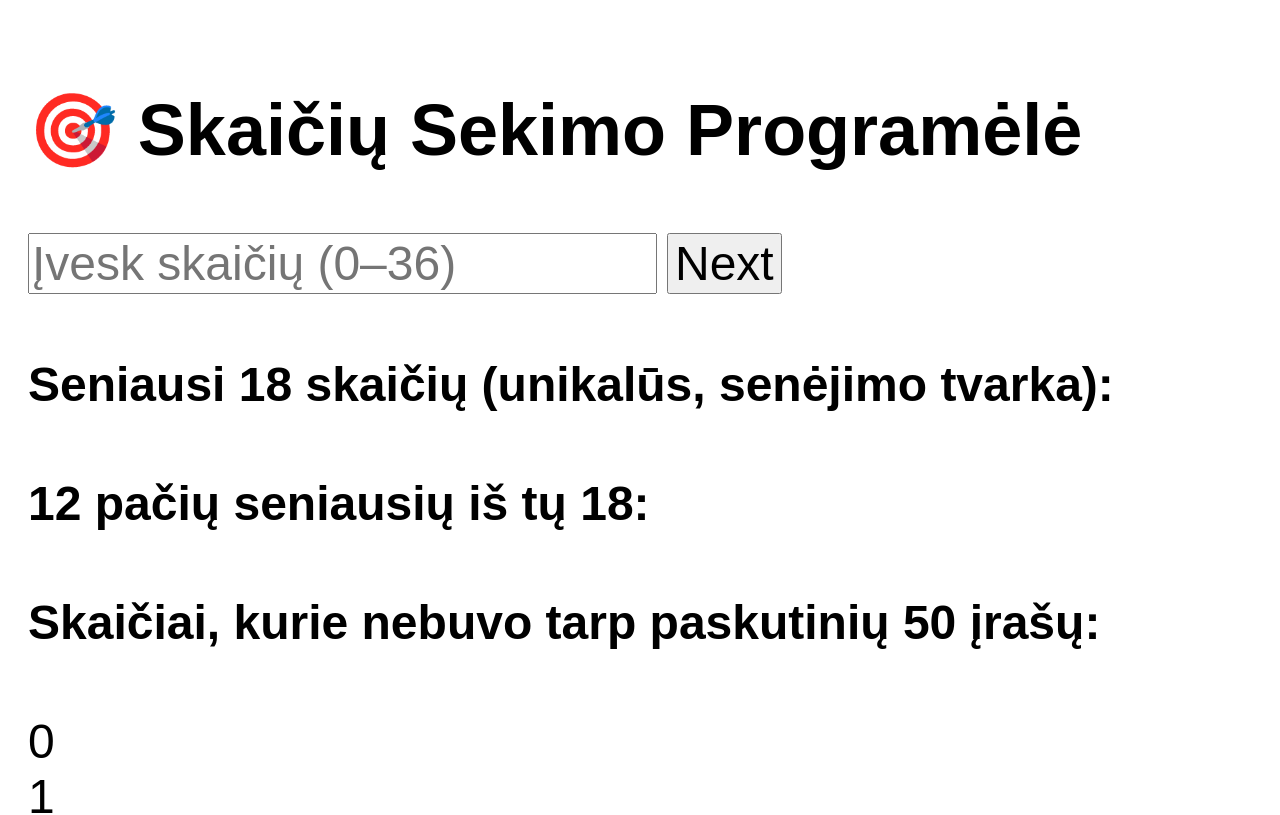
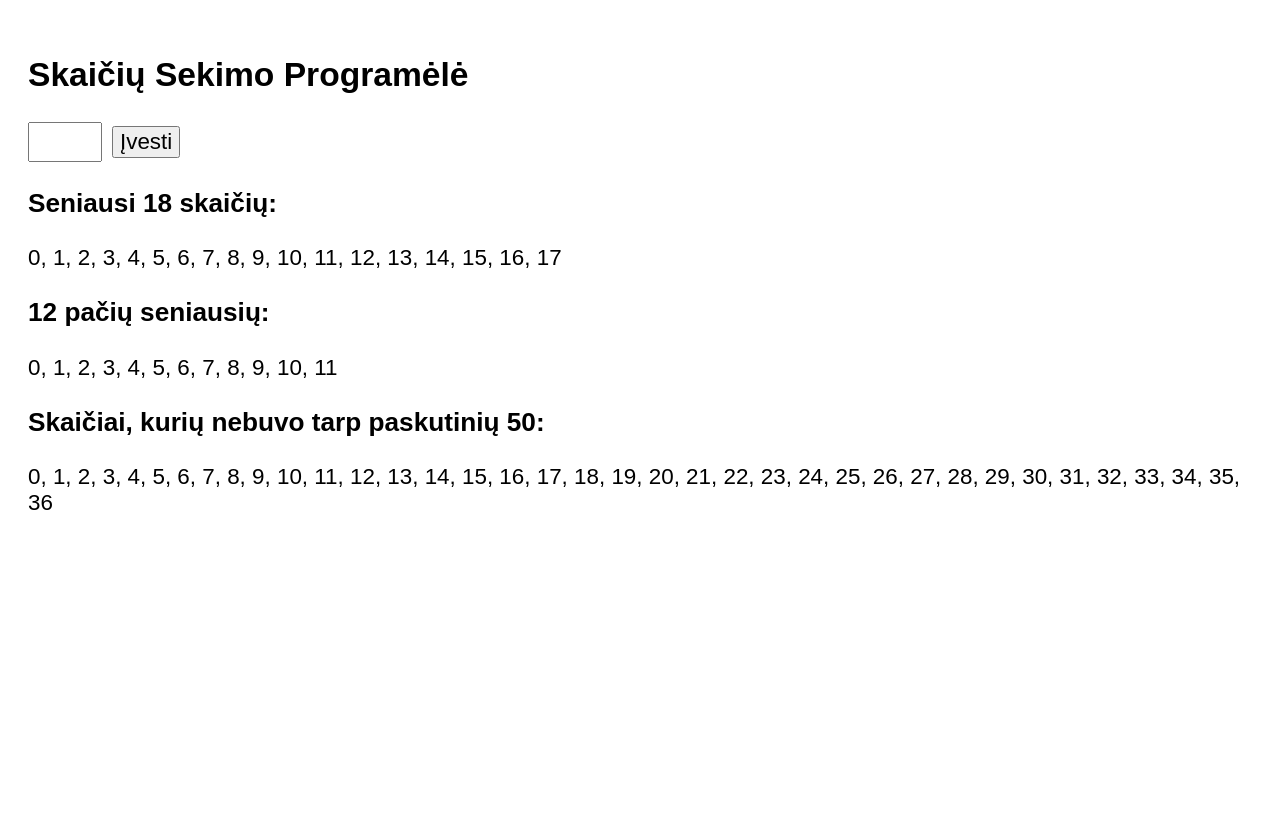
Before and after one commit to PetrasUSA/skaiciai-18, a React (Create React App) app: page / in a window 1280 px wide. Shown: the top 815 px of the page. Built offline with nearby package versions, Linux system fonts and the light colour scheme.

Commit message:
Update App.js

```diff
--- a/src/App.js
+++ b/src/App.js
@@ -5,18 +5,17 @@ const ALL_NUMBERS = Array.from({ length: 37 }, (_, i) => i);
 function App() {
   const [input, setInput] = useState("");
   const [sequence, setSequence] = useState([]);
-  const [uniqueAgingList, setUniqueAgingList] = useState([]);
+  const [lastSeen, setLastSeen] = useState({});
 
   const handleAddNumber = () => {
     const num = parseInt(input);
     if (isNaN(num) || num < 0 || num > 36) return;
 
-    setSequence((prev) => [...prev, num]);
-
-    setUniqueAgingList((prev) => {
-      const filtered = prev.filter((n) => n !== num);
-      const updated = [...filtered, num];
-      return updated.length > 18 ? updated.slice(updated.length - 18) : updated;
+    setSequence((prevSeq) => {
+      const newSeq = [...prevSeq, num];
+      const updatedLastSeen = { ...lastSeen, [num]: newSeq.length - 1 };
+      setLastSeen(updatedLastSeen);
+      return newSeq;
     });
 
     setInput("");
@@ -28,44 +27,54 @@ function App() {
     }
   };
 
-  const oldest12 = uniqueAgingList.slice(0, 12);
+  // Seniausi 18 skaičių
+  const getOldest18 = () => {
+    const neverSeen = ALL_NUMBERS.filter((n) => !(n in lastSeen));
+    const seen = ALL_NUMBERS.filter((n) => n in lastSeen)
+      .sort((a, b) => lastSeen[a] - lastSeen[b]);
+    return [...neverSeen, ...seen].slice(0, 18);
+  };
 
-  const missingFromLast50 = () => {
+  // 12 pačių seniausių iš jų
+  const getOldest12 = () => getOldest18().slice(0, 12);
+
+  // Skaičiai, kurių nebuvo tarp paskutinių 50
+  const getMissingFromLast50 = () => {
     const last50 = sequence.slice(-50);
     const set50 = new Set(last50);
-    return ALL_NUMBERS.filter((num) => !set50.has(num));
+    return ALL_NUMBERS.filter((n) => !set50.has(n));
   };
 
   return (
-    <div style={{ padding: "20px", fontFamily: "Arial", fontSize: "300%" }}>
-      <h2>🎯 Skaičių Sekimo Programėlė</h2>
+    <div style={{ fontSize: "140%", padding: "20px", fontFamily: "Arial" }}>
+      <h2>Skaičių Sekimo Programėlė</h2>
+
       <input
         type="number"
-        placeholder="Įvesk skaičių (0–36)"
+        min="0"
+        max="36"
         value={input}
         onChange={(e) => setInput(e.target.value)}
         onKeyDown={handleKeyDown}
-        style={{ marginRight: "10px", fontSize: "100%" }}
+        style={{ fontSize: "1em", padding: "5px", width: "60px" }}
       />
-      <button onClick={handleAddNumber} style={{ fontSize: "100%" }}>Next</button>
+      <button onClick={handleAddNumber} style={{ fontSize: "1em", marginLeft: "10px" }}>
+        Įvesti
+      </button>
 
       <div style={{ marginTop: "20px" }}>
-        <h4>Seniausi 18 skaičių (unikalūs, senėjimo tvarka):</h4>
-        <div>{uniqueAgingList.join(", ")}</div>
+        <h3>Seniausi 18 skaičių:</h3>
+        <p>{getOldest18().join(", ")}</p>
       </div>
 
       <div style={{ marginTop: "20px" }}>
-        <h4>12 pačių seniausių iš tų 18:</h4>
-        <div>{oldest12.join(", ")}</div>
+        <h3>12 pačių seniausių:</h3>
+        <p>{getOldest12().join(", ")}</p>
       </div>
 
       <div style={{ marginTop: "20px" }}>
-        <h4>Skaičiai, kurie nebuvo tarp paskutinių 50 įrašų:</h4>
-        <div>
-          {missingFromLast50().map((num) => (
-            <div key={num}>{num}</div>
-          ))}
-        </div>
+        <h3>Skaičiai, kurių nebuvo tarp paskutinių 50:</h3>
+        <p>{getMissingFromLast50().join(", ")}</p>
       </div>
     </div>
   );
```
